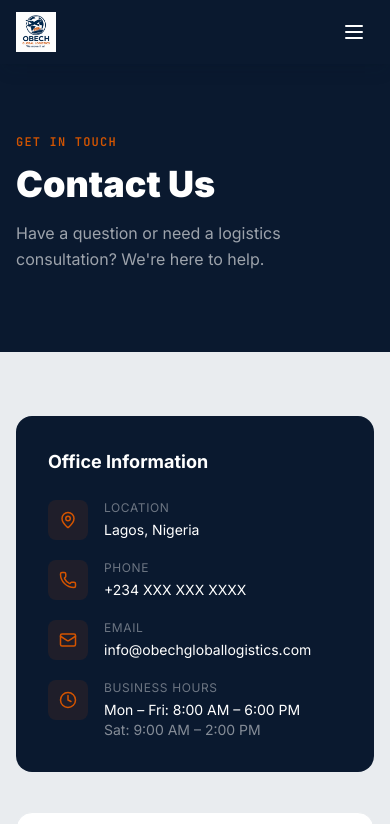
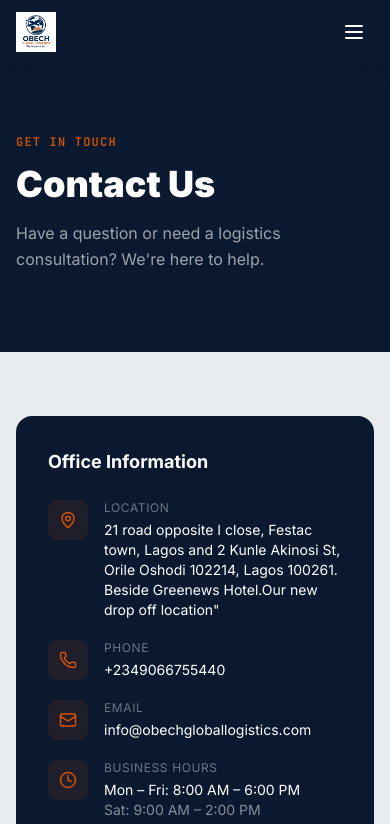
Before and after one commit to idiohvictor2-starhub/obech-flow-logistics-main, a React (Vite) app: page /contact in a window 390 px wide. Shown: the top 824 px of the page. Built offline with nearby package versions, Linux system fonts and the light colour scheme.

Commit message:
update contact section, phone number and address

```diff
--- a/src/pages/Contact.jsx
+++ b/src/pages/Contact.jsx
@@ -79,7 +79,7 @@
                     </div>
                     <div>
                       <p className="text-xs text-white/40 uppercase tracking-wider">Location</p>
-                      <p className="text-white text-sm mt-1">Lagos, Nigeria</p>
+                      <p className="text-white text-sm mt-1">21 road opposite I close, Festac town, Lagos and 2 Kunle Akinosi St, Orile Oshodi 102214, Lagos 100261. Beside Greenews Hotel.Our new drop off location"</p>
                     </div>
                   </div>
                   <div className="flex items-start gap-4">
@@ -88,8 +88,8 @@
                     </div>
                     <div>
                       <p className="text-xs text-white/40 uppercase tracking-wider">Phone</p>
-                      <a href="tel:+234XXXXXXXX" className="text-white text-sm mt-1 block hover:text-orange transition-colors">
-                        +234 XXX XXX XXXX
+                      <a href="tel:+2349066755440" className="text-white text-sm mt-1 block hover:text-orange transition-colors">
+                        +2349066755440
                       </a>
                     </div>
                   </div>
```
